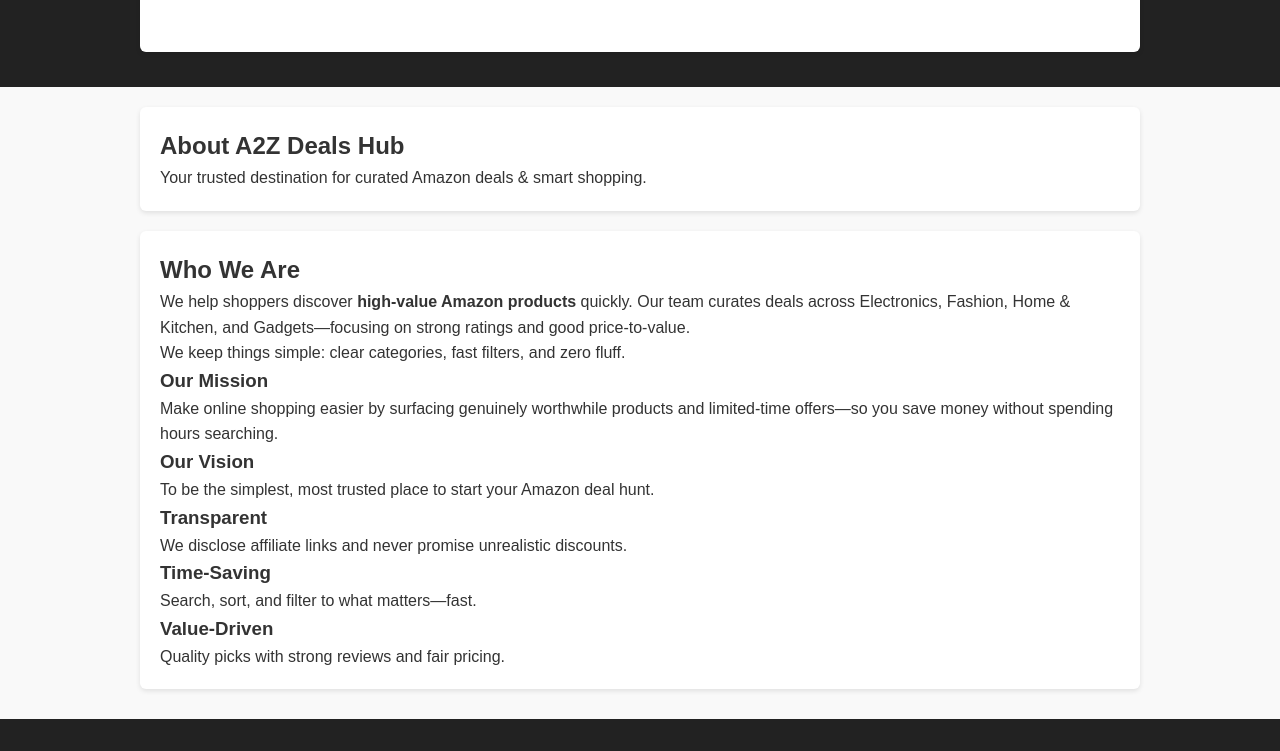
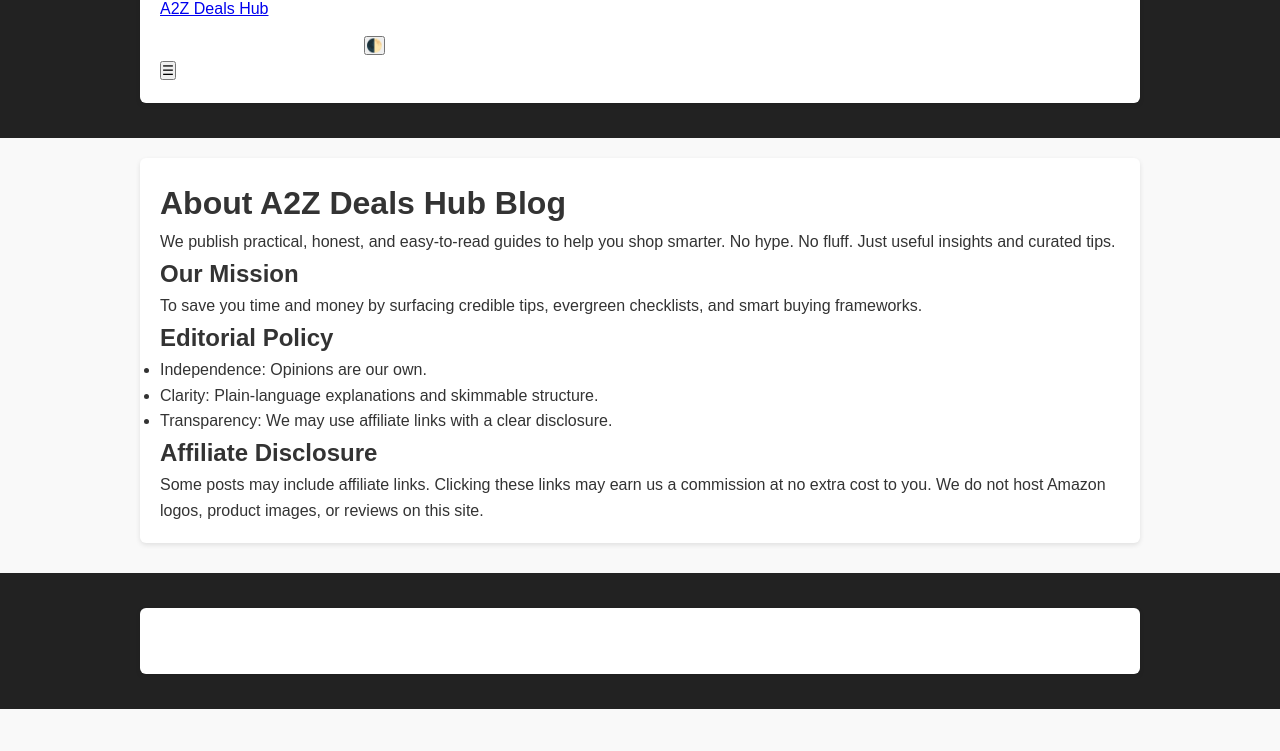
Before and after one commit to a2z-deals-hub/a2z-deals-hub, a plain HTML site: page about.html in a window 1280 px wide. Shown: the part 1052-1803 px from the top of the page. After the commit the page ends 1761 px from the top, so only its background shows below. Drawn offline with Linux system fonts and the light colour scheme.

Commit message:
Update about.html

```diff
--- a/about.html
+++ b/about.html
@@ -1,57 +1,63 @@
 <!DOCTYPE html>
 <html lang="en">
 <head>
-  <meta charset="UTF-8" />
-  <title>About Us | A2Z Deals Hub</title>
-  <meta name="viewport" content="width=device-width, initial-scale=1" />
-  <meta name="description" content="About A2Z Deals Hub — mission, vision, and why shoppers trust our curated Amazon deals." />
-  <link rel="icon" href="favicon.svg" type="image/svg+xml" />
-  <link rel="stylesheet" href="assets/css/styles.css" />
+  <meta charset="utf-8">
+  <title>About | A2Z Deals Hub Blog</title>
+  <meta name="viewport" content="width=device-width, initial-scale=1">
+  <meta name="description" content="About A2Z Deals Hub Blog — our mission, editorial approach, and disclosure.">
+  <link rel="canonical" href="https://a2z-deals-hub.github.io/about.html">
+  <link rel="icon" href="favicon.svg" type="image/svg+xml">
+
+  <meta property="og:type" content="article">
+  <meta property="og:title" content="About A2Z Deals Hub Blog">
+  <meta property="og:description" content="Our mission, approach, and disclosure.">
+  <meta property="og:url" content="https://a2z-deals-hub.github.io/about.html">
+
+  <script type="application/ld+json">
+  {
+    "@context":"https://schema.org",
+    "@type":"AboutPage",
+    "name":"About A2Z Deals Hub Blog",
+    "url":"https://a2z-deals-hub.github.io/about.html",
+    "publisher":{"@type":"Organization","name":"A2Z Deals Hub","url":"https://a2z-deals-hub.github.io/"},
+    "breadcrumb":{"@type":"BreadcrumbList","itemListElement":[
+      {"@type":"ListItem","position":1,"name":"Home","item":"https://a2z-deals-hub.github.io/"},
+      {"@type":"ListItem","position":2,"name":"About","item":"https://a2z-deals-hub.github.io/about.html"}
+    ]}
+  }
+  </script>
+
+  <link rel="stylesheet" href="assets/css/styles.css">
 </head>
 <body>
+  <a class="skip" href="#main">Skip to content</a>
   <header class="site-header">
     <div class="container header-inner">
-      <a class="brand" href="index.html"><img src="favicon.svg" alt="" class="brand-mark" /><span class="brand-name">A2Z Deals Hub</span></a>
-      <button class="hamburger" id="hamburger" aria-label="Open menu" aria-expanded="false" aria-controls="mainNav">☰</button>
-      <nav class="nav" id="mainNav" aria-label="Main Navigation">
+      <a class="brand" href="index.html"><img src="favicon.svg" alt="" class="brand-mark"><span class="brand-name">A2Z Deals Hub</span></a>
+      <nav class="nav" id="mainNav">
         <a href="index.html">Home</a><a class="active" href="about.html">About</a><a href="contact.html">Contact</a>
+        <button id="themeToggle" class="btn ghost" aria-label="Toggle dark mode">🌓</button>
       </nav>
+      <button class="hamburger" id="hamburger" aria-label="Open menu" aria-controls="mainNav" aria-expanded="false">☰</button>
     </div>
   </header>
 
-  <section class="page-hero">
-    <div class="container">
-      <h1>About A2Z Deals Hub</h1>
-      <p>Your trusted destination for curated Amazon deals & smart shopping.</p>
-    </div>
-  </section>
+  <main id="main" class="container content">
+    <h1>About A2Z Deals Hub Blog</h1>
+    <p>We publish practical, honest, and easy-to-read guides to help you shop smarter. No hype. No fluff. Just useful insights and curated tips.</p>
 
-  <main class="container content">
-    <section class="split">
-      <div>
-        <h2>Who We Are</h2>
-        <p>We help shoppers discover <strong>high‑value Amazon products</strong> quickly. Our team curates deals across Electronics, Fashion, Home & Kitchen, and Gadgets—focusing on strong ratings and good price‑to‑value.</p>
-        <p>We keep things simple: clear categories, fast filters, and zero fluff.</p>
-      </div>
-      <div class="card">
-        <h3>Our Mission</h3>
-        <p>Make online shopping easier by surfacing genuinely worthwhile products and limited‑time offers—so you save money without spending hours searching.</p>
-        <h3>Our Vision</h3>
-        <p>To be the simplest, most trusted place to start your Amazon deal hunt.</p>
-      </div>
-    </section>
+    <h2>Our Mission</h2>
+    <p>To save you time and money by surfacing credible tips, evergreen checklists, and smart buying frameworks.</p>
 
-    <section class="benefits-grid">
-      <div class="benefit">
-        <h3>Transparent</h3><p>We disclose affiliate links and never promise unrealistic discounts.</p>
-      </div>
-      <div class="benefit">
-        <h3>Time‑Saving</h3><p>Search, sort, and filter to what matters—fast.</p>
-      </div>
-      <div class="benefit">
-        <h3>Value‑Driven</h3><p>Quality picks with strong reviews and fair pricing.</p>
-      </div>
-    </section>
+    <h2>Editorial Policy</h2>
+    <ul>
+      <li>Independence: Opinions are our own.</li>
+      <li>Clarity: Plain-language explanations and skimmable structure.</li>
+      <li>Transparency: We may use affiliate links with a clear disclosure.</li>
+    </ul>
+
+    <h2>Affiliate Disclosure</h2>
+    <p>Some posts may include affiliate links. Clicking these links may earn us a commission at no extra cost to you. We do not host Amazon logos, product images, or reviews on this site.</p>
   </main>
 
   <footer class="site-footer">
```
